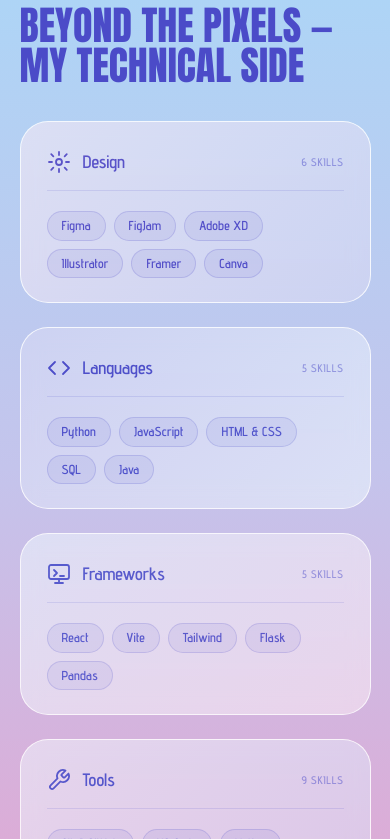
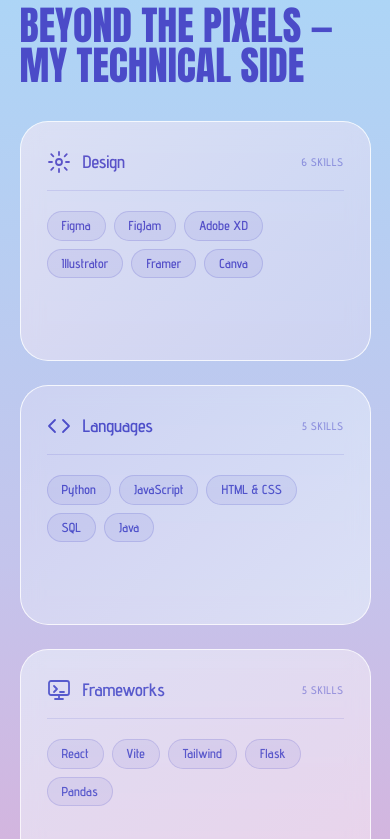
Before and after one commit to connectwithvanshika/ui-ux-portfolio, a React (Vite) app: page / in a window 390 px wide. Shown: the part 4625-5464 px from the top of the page. Built offline with nearby package versions, Linux system fonts and the light colour scheme.

Commit message:
updated css

```diff
--- a/src/styles.css
+++ b/src/styles.css
@@ -547,3 +547,49 @@ blockquote{font-family:var(--disp);color:var(--ind);font-size:clamp(24px,3vw,36p
     padding: 24px;
   }
 }
+
+.tech-grid {
+  display: grid;
+  grid-template-columns: repeat(4, minmax(0, 1fr));
+  gap: 24px;
+  align-items: stretch;
+}
+
+.tech-card {
+  width: 100%;
+  min-height: 280px;
+  height: 100%;
+  display: flex;
+  flex-direction: column;
+  background: rgba(255,255,255,0.5);
+  border-radius: 28px;
+  padding: 28px 26px;
+  backdrop-filter: blur(10px);
+  border: 1.5px solid rgba(255,255,255,0.7);
+}
+
+/* Keep skill chips neatly arranged */
+.tech-chips {
+  display: flex;
+  flex-wrap: wrap;
+  align-content: flex-start;
+  gap: 8px;
+}
+
+/* Tablet */
+@media (max-width: 1000px) {
+  .tech-grid {
+    grid-template-columns: repeat(2, minmax(0, 1fr));
+  }
+}
+
+/* Mobile */
+@media (max-width: 560px) {
+  .tech-grid {
+    grid-template-columns: 1fr;
+  }
+
+  .tech-card {
+    min-height: 240px;
+  }
+}
```
